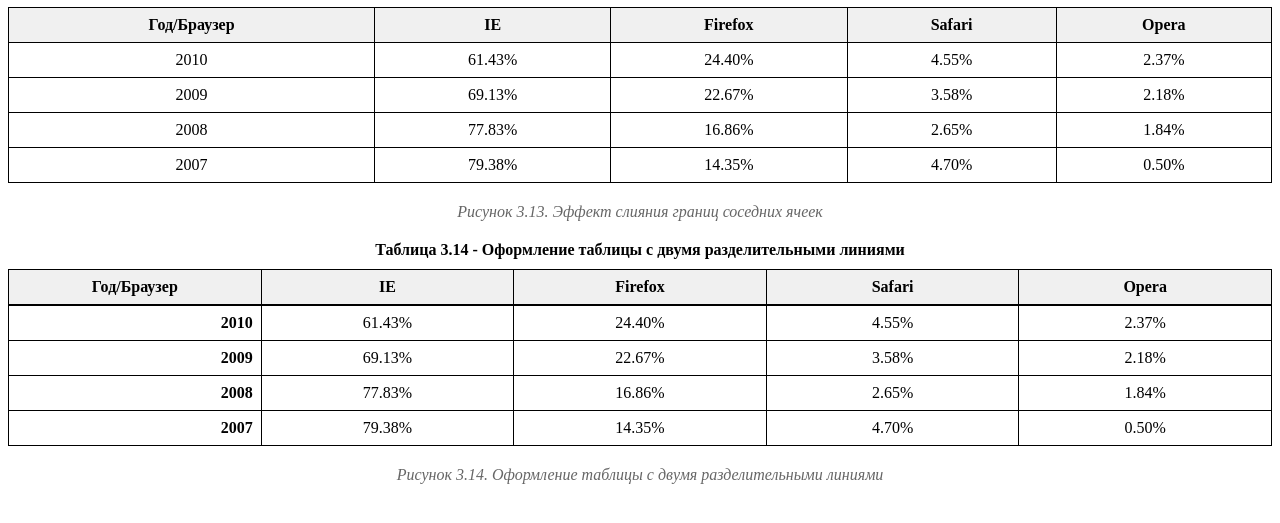
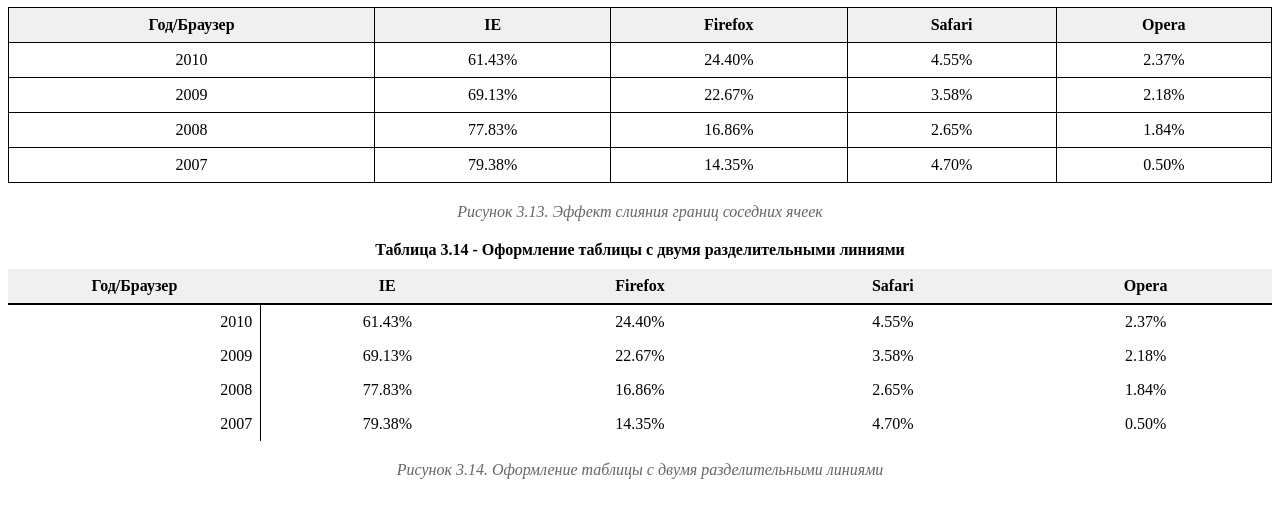
Before and after one commit to Mr-AKULA/mobail_web, a plain HTML site: page CSS/a), b), c), d), e) on pages 72-73;/a)/text-page.html in a window 1280 px wide. Shown: the part 101-624 px from the top of the page. Drawn offline with Linux system fonts and the light colour scheme.

Commit message:
Add files via upload

```diff
--- a/CSS/a), b), c), d), e) on pages 72-73;/a)/text-page.html
+++ b/CSS/a), b), c), d), e) on pages 72-73;/a)/text-page.html
@@ -44,7 +44,7 @@
 
         .table-3-14 th,
         .table-3-14 td {
-            border: 1px solid #000;
+            border: 0px solid #000;
             padding: 8px;
         }
 
@@ -56,7 +56,8 @@
 
         .table-3-14 .lc {
             text-align: right;
-            font-weight: bold;
+            border-right: 1px solid black;
+            width: 100px;
         }
 
         .table-3-14 td:not(.lc) {
```
